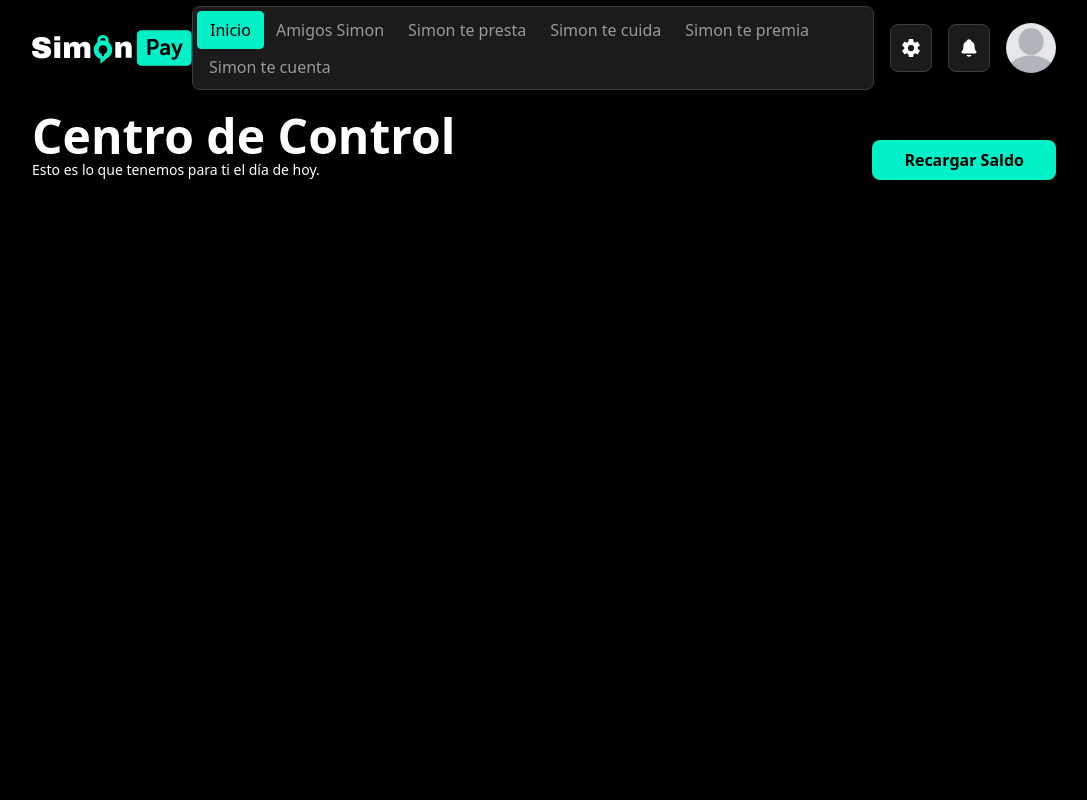
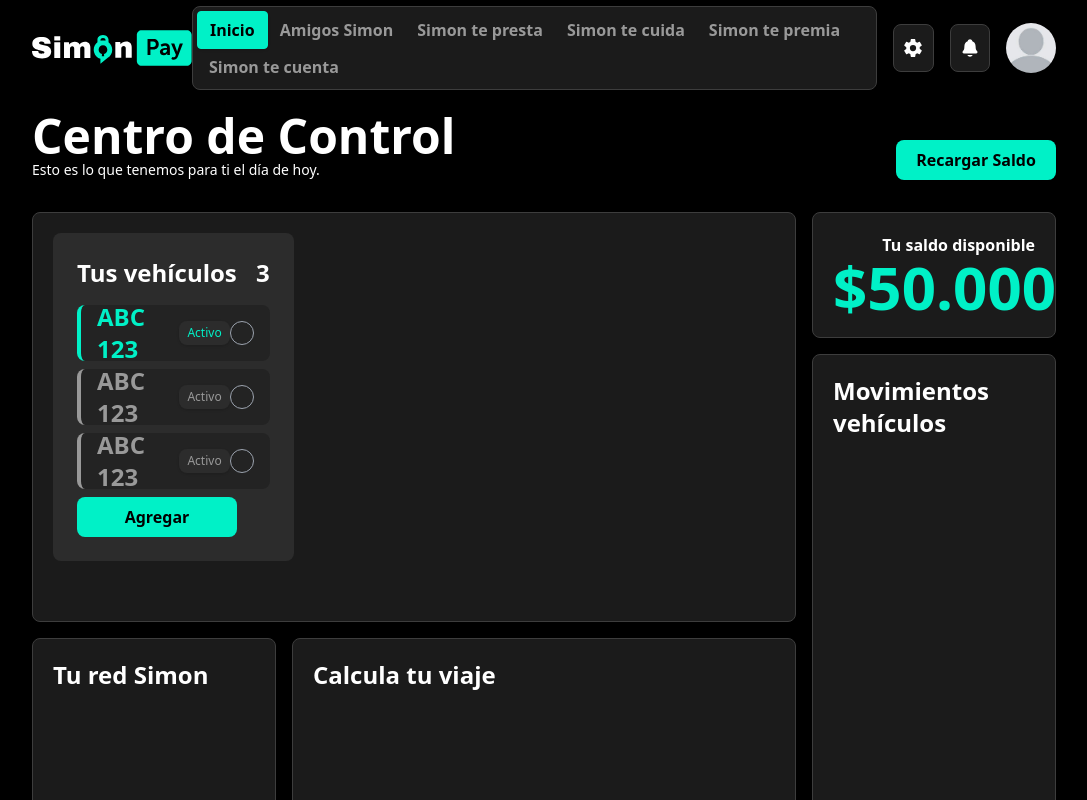
Before and after one commit to sebastianpl1306/simon-pay, a Next.js app: page / in a window 1280 px wide. Shown: the top 800 px of the page, without its empty margins (96-1183 px from the left). Built offline with nearby package versions, Linux system fonts and the light colour scheme.

Commit message:
Creación secciónes del home

```diff
--- a/src/app/page.tsx
+++ b/src/app/page.tsx
@@ -1,16 +1,36 @@
-import { HeaderHome } from "@/components";
+import { ButtonPrimary, ContentCard, HeaderHome, SelectYourVehicles } from "@/components";
 
 export default function Home() {
   return (
     <>
       <HeaderHome/>
       <main className="w-full md:w-4/5 m-auto text-white">
-        <div className="flex justify-between items-end mt-4">
+        <div className="flex justify-between items-end my-4">
           <div>
             <h1 className="text-5xl font-semibold">Centro de Control</h1>
             <p className="text-sm font-normal">Esto es lo que tenemos para ti el día de hoy.</p>
           </div>
-          <button className="bg-primary rounded-lg py-2 px-8 font-semibold text-black">Recargar Saldo</button>
+          <ButtonPrimary>Recargar Saldo</ButtonPrimary>
+        </div>
+        <div className="grid grid-cols-12 grid-rows-12 gap-4 my-8">
+          <ContentCard className="col-span-9 row-span-6">
+            <div className="grid grid-cols-12">
+              <SelectYourVehicles/>
+            </div>
+          </ContentCard>
+          <ContentCard className="col-span-3 row-span-2 text-end">
+            <p className="font-semibold text-base">Tu saldo disponible</p>
+            <p className="font-semibold text-6xl text-primary">$50.000</p>
+          </ContentCard>
+          <ContentCard className="col-span-3 row-span-10">
+            <p className="font-semibold text-2xl">Movimientos vehículos</p>
+          </ContentCard>
+          <ContentCard className="col-span-3 row-span-6">
+            <p className="font-semibold text-2xl">Tu red Simon</p>
+          </ContentCard>
+          <ContentCard className="col-span-6 row-span-6">
+            <p className="font-semibold text-2xl">Calcula tu viaje</p>
+          </ContentCard>
         </div>
       </main>
     </>
--- /dev/null
+++ b/src/components/content-cards/ContentCard.tsx
@@ -0,0 +1,13 @@
+
+interface Props {
+    children: React.ReactNode;
+    className?: string;
+}
+
+export const ContentCard = ({ children, className }: Props) => {
+  return (
+    <section className={`${className} bg-dark-100 border border-gray-200 rounded-lg p-5`}>
+        {children}
+    </section>
+  )
+}
--- /dev/null
+++ b/src/components/content-cards/index.ts
@@ -0,0 +1 @@
+export * from './ContentCard';
--- a/src/components/header/NavbarHome.tsx
+++ b/src/components/header/NavbarHome.tsx
@@ -3,12 +3,12 @@ import Link from 'next/link'
 export const NavbarHome = () => {
   return (
     <nav className="bg-dark-100 border border-gray-200 rounded-lg p-1 block">
-        <Link href={'/'} className="bg-primary rounded-[4px] shadow border border-primary py-[6px] px-3 inline-block">Inicio</Link>
-        <Link href={'/'} className="text-gray-100 hover:bg-gray-200 rounded-[4px] py-[6px] px-3 inline-block">Amigos Simon</Link>
-        <Link href={'/'} className="text-gray-100 hover:bg-gray-200 rounded-[4px] py-[6px] px-3 inline-block">Simon te presta</Link>
-        <Link href={'/'} className="text-gray-100 hover:bg-gray-200 rounded-[4px] py-[6px] px-3 inline-block">Simon te cuida</Link>
-        <Link href={'/'} className="text-gray-100 hover:bg-gray-200 rounded-[4px] py-[6px] px-3 inline-block">Simon te premia</Link>
-        <Link href={'/'} className="text-gray-100 hover:bg-gray-200 rounded-[4px] py-[6px] px-3 inline-block">Simon te cuenta</Link>
+        <Link href={'/'} className="bg-primary rounded-[4px] shadow border border-primary py-[6px] px-3 inline-block font-semibold">Inicio</Link>
+        <Link href={'/'} className="text-gray-100 hover:bg-gray-200 rounded-[4px] py-[6px] px-3 inline-block font-semibold">Amigos Simon</Link>
+        <Link href={'/'} className="text-gray-100 hover:bg-gray-200 rounded-[4px] py-[6px] px-3 inline-block font-semibold">Simon te presta</Link>
+        <Link href={'/'} className="text-gray-100 hover:bg-gray-200 rounded-[4px] py-[6px] px-3 inline-block font-semibold">Simon te cuida</Link>
+        <Link href={'/'} className="text-gray-100 hover:bg-gray-200 rounded-[4px] py-[6px] px-3 inline-block font-semibold">Simon te premia</Link>
+        <Link href={'/'} className="text-gray-100 hover:bg-gray-200 rounded-[4px] py-[6px] px-3 inline-block font-semibold">Simon te cuenta</Link>
     </nav>
   )
 }
--- a/src/components/index.ts
+++ b/src/components/index.ts
@@ -1,4 +1,6 @@
 export * from './header';
 export * from './ui';
+export * from './content-cards';
+export * from './your-vehicles';
 
 export * from './FormAuth';
--- a/src/components/ui/Button.tsx
+++ b/src/components/ui/Button.tsx
@@ -1,6 +1,6 @@
 interface Props {
-    children: React.ReactNode,
-    className?: string;
+  children: React.ReactNode,
+  className?: string;
 }
 
 export const Button = ({ children, className }: Props) => {
--- /dev/null
+++ b/src/components/ui/ButtonPrimary.tsx
@@ -0,0 +1,10 @@
+interface Props {
+    children: React.ReactNode,
+    className?: string;
+}
+
+export const ButtonPrimary = ({ children, className }: Props) => {
+  return (
+    <button className={`${className} bg-primary w-40 rounded-lg py-2 font-semibold text-black`}>{children}</button>
+  )
+}
--- a/src/components/ui/index.ts
+++ b/src/components/ui/index.ts
@@ -1 +1,2 @@
 export * from './Button';
+export * from './ButtonPrimary';
--- /dev/null
+++ b/src/components/your-vehicles/OptionYourVehicles.tsx
@@ -0,0 +1,25 @@
+interface Props {
+    isActive: boolean;
+}
+
+export const OptionYourVehicles = ({isActive}: Props) => {
+  return (
+    <div className={`${isActive ? 'border-primary' : 'border-gray-100'} w-full h-14 bg-gray-300 flex justify-between items-center rounded-lg p-4 border-l-4 my-2`}>
+        <div className="flex justify-between items-center">
+            <p className={`${isActive ? 'text-primary' : 'text-gray-100'} text-2xl font-semibold`}>ABC 123</p>
+            <span className={`${isActive ? 'text-primary' : 'text-gray-100'} bg-dark-200 block ml-4 shadow py-1 px-2 rounded-lg text-xs`}>Activo</span>
+        </div>
+        <div>
+            <input
+                type="checkbox"
+                className="peer hidden"
+                id="circle-checkbox"
+            />
+            <label
+                htmlFor="circle-checkbox"
+                className="block w-6 h-6 border border-gray-400 rounded-full cursor-pointer peer-checked:bg-teal-400 peer-checked:border-transparent transition-all"
+            />
+        </div>
+    </div>
+  )
+}
--- /dev/null
+++ b/src/components/your-vehicles/SelectYourVehicles.tsx
@@ -0,0 +1,18 @@
+import React from 'react'
+import { OptionYourVehicles } from './OptionYourVehicles'
+import { ButtonPrimary } from '../ui'
+
+export const SelectYourVehicles = () => {
+  return (
+    <div className="col-span-4 bg-dark-200 p-6 rounded-lg">
+        <div className="flex justify-between mb-4">
+            <p className="font-semibold text-2xl">Tus vehículos</p>
+            <p className="font-semibold text-2xl">3</p>
+        </div>
+        <OptionYourVehicles isActive/>
+        <OptionYourVehicles isActive={false}/>
+        <OptionYourVehicles isActive={false}/>
+        <ButtonPrimary>Agregar</ButtonPrimary>
+    </div>
+  )
+}
--- /dev/null
+++ b/src/components/your-vehicles/index.ts
@@ -0,0 +1,2 @@
+export * from './OptionYourVehicles';
+export * from './SelectYourVehicles';
--- a/tailwind.config.ts
+++ b/tailwind.config.ts
@@ -12,11 +12,13 @@ export default {
         primary: "#00F1C7",
         dark: {
           0: "#000000",
-          100: "#1B1B1B"
+          100: "#1B1B1B",
+          200: "#2C2C2C",
         },
         gray: {
           100: "#999999",
-          200: "#3D3D3D"
+          200: "#3D3D3D",
+          300: "#232323"
         }
       },
     },
```
